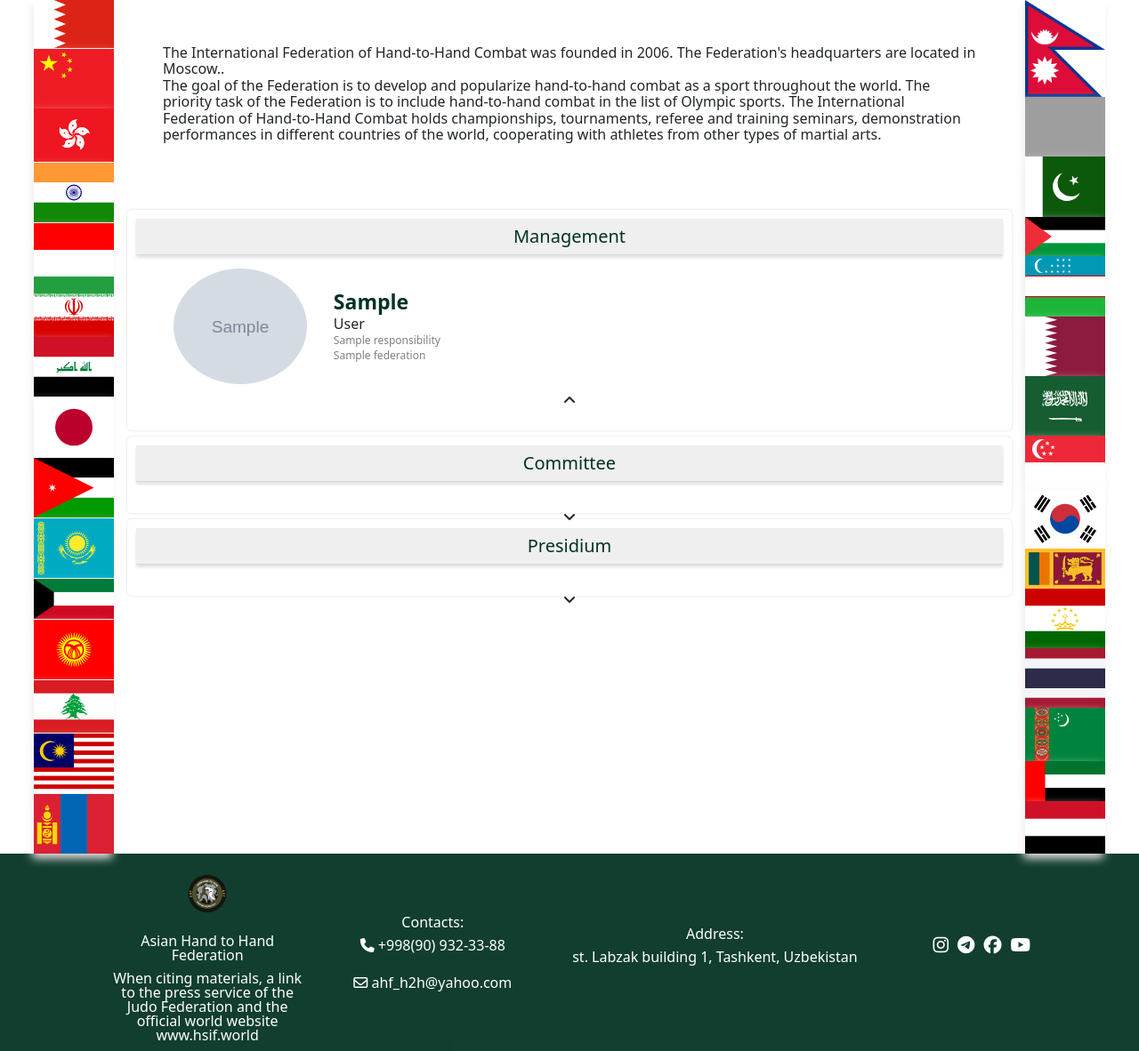
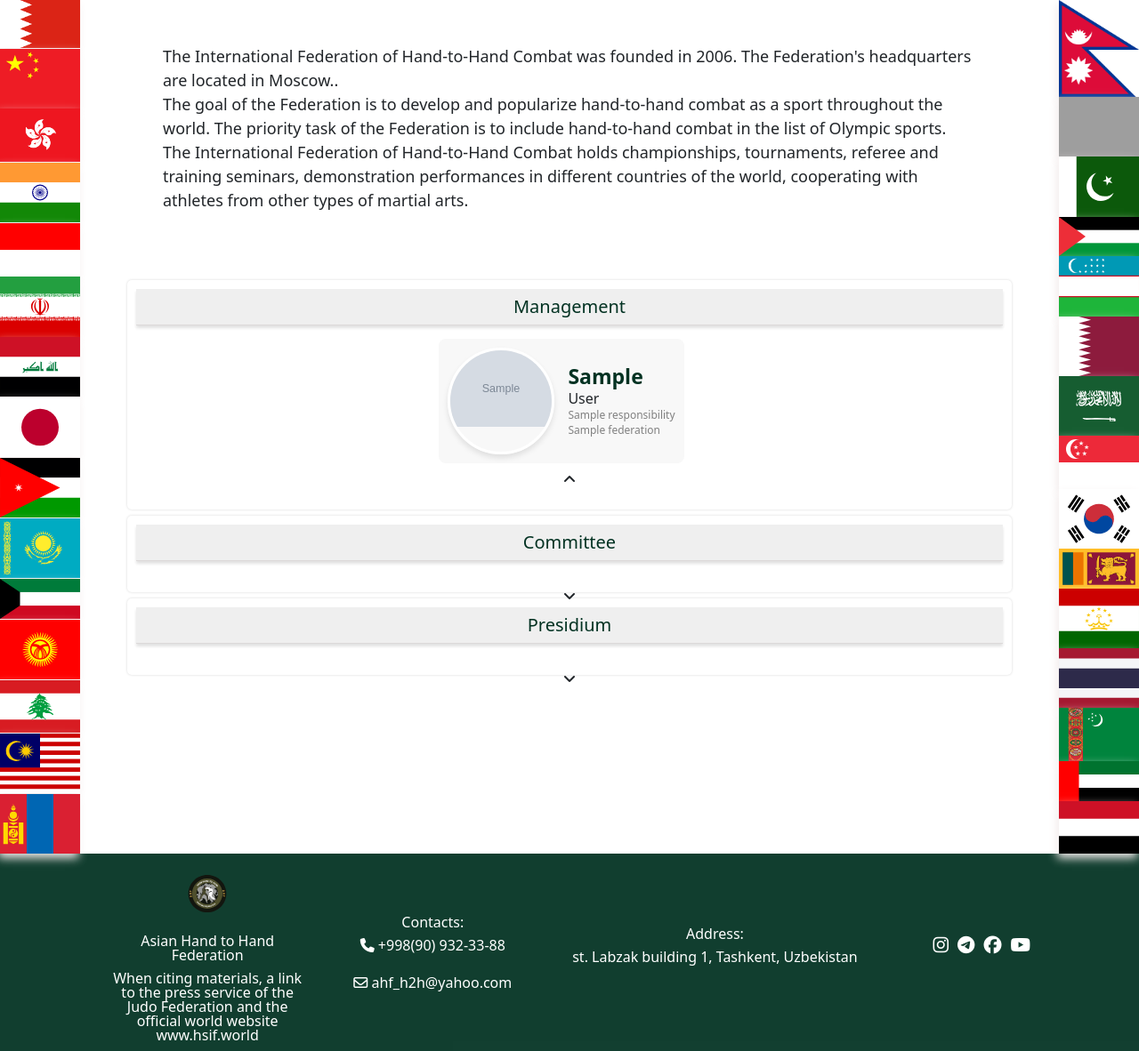
Before and after one commit to quramboyev/asianfederation, a Django app: template project/templates/command.html in a window 1280 px wide. Shown: the part 100-1282 px from the top of the page at 89% size. Run offline with Django 4.2, Linux system fonts and the light colour scheme; the template is opened without the code that fills it: most values are stand-ins (such as "Sample title", 1, 10 or a date in 2020); grey boxes marked "Sample" are stand-in pictures; parts of the project's set-up code (start-up, migrations or seed data) failed here and were passed over; some libraries are stand-ins or nearby versions; some web fonts are replaced; grey boxes are pictures that could not be loaded.

Commit message:
[fix] bugs in command page

```diff
--- a/project/assets/base/styles/main.css
+++ b/project/assets/base/styles/main.css
@@ -212,7 +212,7 @@ header {
     height: 100%;
     width: 100%;
     display: flex;
-    justify-content: center;
+    justify-content: space-between;
 }
 
 .flags {
--- a/project/assets/home/styles/main.css
+++ b/project/assets/home/styles/main.css
@@ -384,7 +384,8 @@ table {
 }
 
 .about-us-info {
-    line-height: 115%;
+    font-size: clamp(14px, 2vw, 18px); /* Авторазмер текста */
+    line-height: 1.5;
 }
 
 .hidden-part-wrapper {
@@ -421,31 +422,44 @@ table {
 
 .management-description-list {
     display: grid;
-    grid-template-columns: auto auto auto;
+    grid-template-columns: repeat(auto-fit, minmax(300px, 1fr));
     gap: 25px;
+    justify-content: center;
 }
 
 .manegement-description-item {
-    width: 300px;
+    width: 100%;
     display: flex;
-    justify-content: space-between;
     align-items: center;
+    gap: 15px;
+    background: #f8f8f8;
+    padding: 10px;
+    border-radius: 8px;
+    transition: transform 0.2s;
+}
+.manegement-description-item:hover {
+    transform: scale(1.03);
 }
 
 .description-img-wrapper {
-    width: 150px;
-    height: 130px;
+    width: 120px;
+    height: 120px;
 }
 
 .description-img {
     width: 100%;
     height: 100%;
     border-radius: 50%;
+    object-fit: contain;
+    border: 3px solid #fff;
+    box-shadow: 0 4px 6px rgba(0, 0, 0, 0.1);
+    object-position: center top;
 }
 
 .description-details {
     display: grid;
     row-gap: 5px;
+    text-align: left;
 }
 
 .description-position {
```
